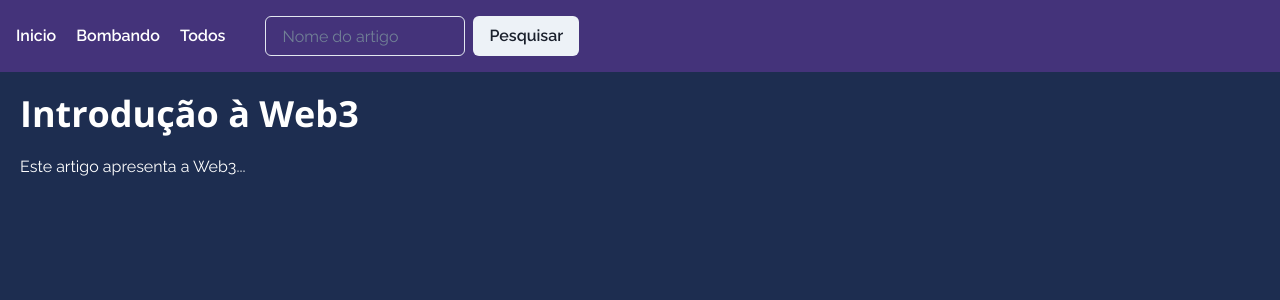
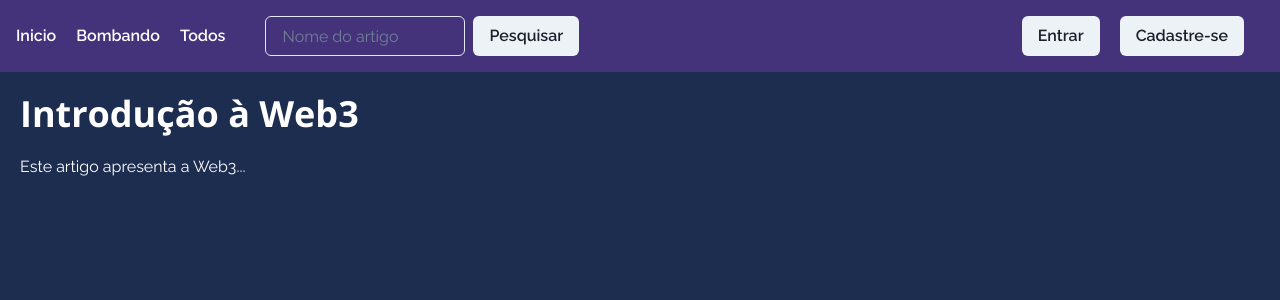
Before and after one commit to vitord3v/blockchainblog, a Next.js app: page /posts/1 in a window 1280 px wide. Shown: the top 300 px of the page. Built offline with nearby package versions, Linux system fonts and the light colour scheme.

Commit message:
[feat] add login buttons

```diff
--- a/components/Header.jsx
+++ b/components/Header.jsx
@@ -1,5 +1,5 @@
 import { useState } from "react";
-import { Box, Link, Input, Button, FormControl,Flex } from "@chakra-ui/react";
+import {  Link, Input, Button, FormControl,Flex } from "@chakra-ui/react";
 import { useRouter } from "next/router";
 
 const Header = () => {
@@ -24,7 +24,7 @@ const Header = () => {
       <Link href="/about" mr={5}>
         Todos
       </Link>
-      <FormControl display="flex" ml={5} onSubmit={onSearchSubmit}>
+      <FormControl display="flex"ml={5} onSubmit={onSearchSubmit}>
           <Input
             placeholder="Nome do artigo"
             value={searchTerm}
@@ -36,7 +36,18 @@ const Header = () => {
           <Button type="submit" display="inline-block">
             Pesquisar
           </Button>
+
       </FormControl>
+      <Link href="/login" mr={5}>
+        <Button>
+        Entrar
+        </Button>
+      </Link>
+      <Link href="/about" mr={5}>
+        <Button>
+        Cadastre-se
+        </Button>
+      </Link>
     </Flex>
   );
 };
```
